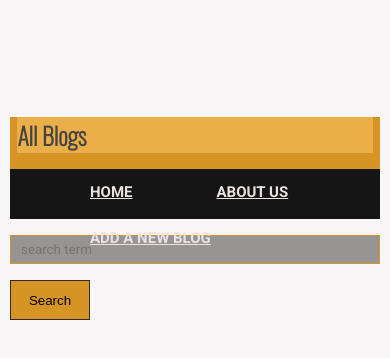
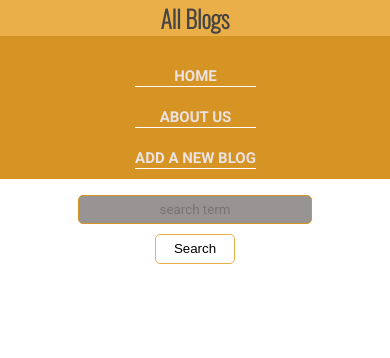
Before and after one commit to Anas748/ssp_ca3, a website: page index.html in a window 390 px wide. Drawn offline with nearby package versions, Linux system fonts and the light colour scheme; no server answers; files whose address does not match are found by name.

Commit message:
making it responsive

```diff
--- a/styles.css
+++ b/styles.css
@@ -8,37 +8,26 @@ body {
   font-family: 'Roboto';
   color: #444;
   max-width: 960px;
-  margin: 100px auto;
-  padding: 10px;
-
-
+  margin: 0 auto;
 }
 
 nav {
   background-color: #D69425;
-
 }
-
+nav ul{
+  display: flex;
+  justify-content: space-around;
+}
 nav h1 {
-  text-align: left;
-  margin: 2%;
-
-
-
+  text-align: center;
 }
-
 nav a {
-
   color: rgb(235, 226, 226);
-  display: inline-block;
-  text-decoration-style: solid;
   font-size: 15px;
   line-height: 20px;
   font-weight: 600;
   text-transform: uppercase;
-  padding: 13px 40px;
-  position: relative;
-  transition: 0.4s ease;
+  text-decoration: none;
 }
 
 nav img {
@@ -48,12 +37,8 @@ nav img {
   position: relative;
 }
 
-.navLinks {
-  text-align: left;
-  background-color: rgb(22, 21, 21);
-  height: 50px;
-}
 
+/*
 .navLinks ul:hover a::after {
   opacity: 1;
   visibility: visible;
@@ -62,20 +47,18 @@ nav img {
 
 .navLinks ul:hover a {
   color: #D69425;
+
 }
 
 .navLinks ul a::after {
-  content: "";
-  position: absolute;
-  bottom: 10px;
+
   width: 100%;
-  left: 0;
-  height: 2px;
+  height: 1px;
   background-color: #D69425;
   opacity: 0;
   visibility: hidden;
-  transition: 0.4s ease;
-}
+  transition: 0.2s ease;
+} */
 
 form {
   max-width: 400px;
@@ -131,7 +114,58 @@ textarea {
 }
 
 body h1 {
-  background-attachment: fixed;
+
   background-color: #ebaf49;
   font-family: 'Oswald';
 }
+
+
+
+@media screen and (max-width: 992px) {
+  body {
+    background-color: white;
+  }
+}
+
+
+@media screen and (max-width: 600px) {
+
+  nav ul{
+    display:grid ;
+    text-align: center;
+    margin-right: 10%;
+  }
+  nav ul a{
+    margin-top: 10px;
+    margin-bottom: 10px;
+    border-bottom: 1px solid white;
+
+  }
+  nav ul a:hover{
+    color: #2e2d2b;
+  }
+  form{
+    text-align: center;
+  }
+  form button {
+    width: 80px;
+    height: 30px;
+    margin-top: 10px;
+    cursor: pointer;
+    background: white;
+    border: 1px solid #ebaf49;
+    outline: none;
+    transition: 1s ease-in-out;
+    border-radius: 5px;
+  }
+  .search input{
+    margin: auto;
+    width: 60%;
+    text-align: center;
+    border-radius: 5px;
+
+
+
+  }
+
+}
```
